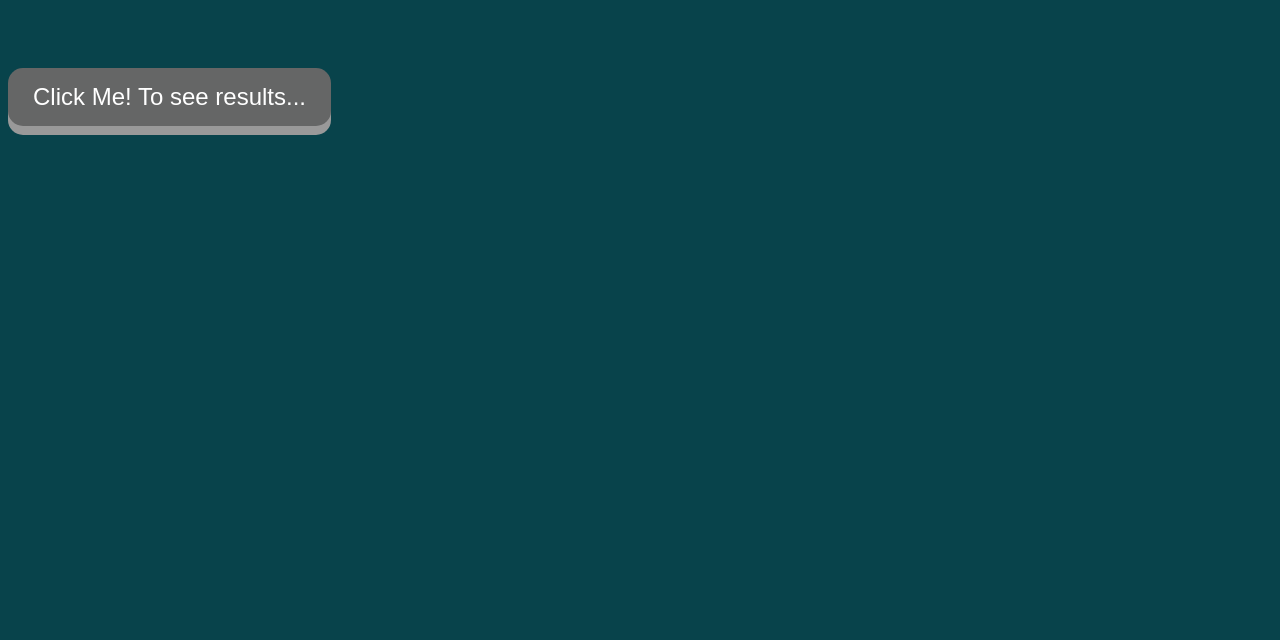
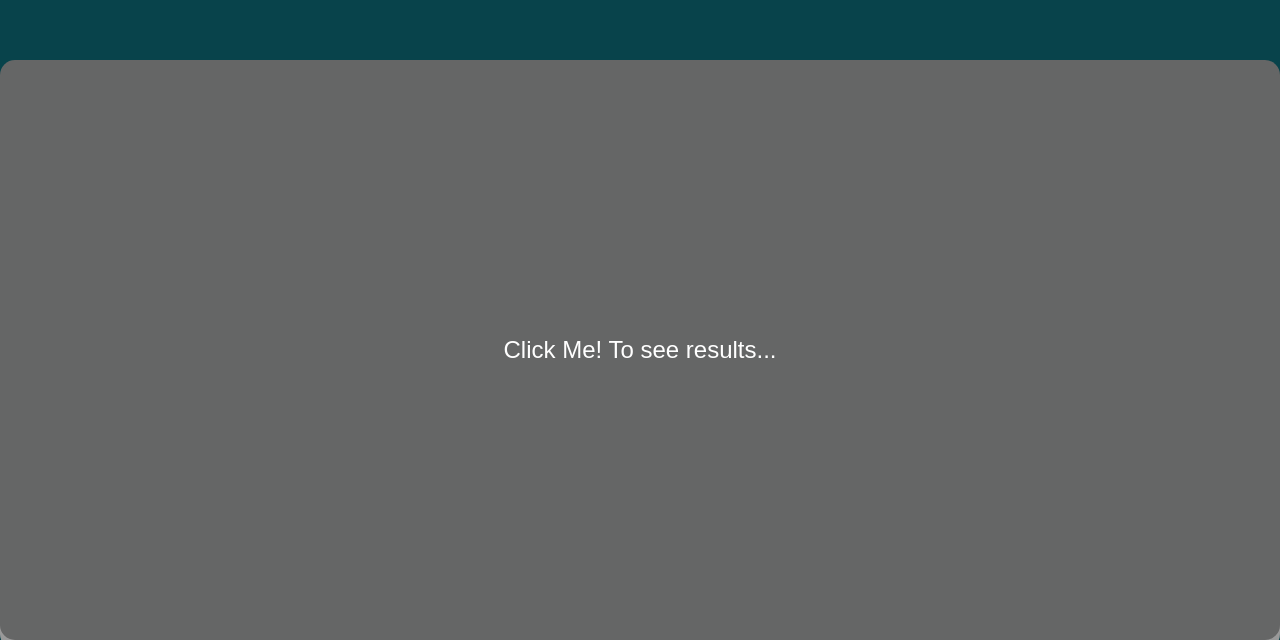
Before and after one commit to DaniRomeroo/ExamenFinalDDL, a plain HTML site: page index.html in a window 1280 px wide. Shown: the part 160-800 px from the top of the page. Drawn offline with Linux system fonts and the light colour scheme.

Commit message:
Update Style.css

```diff
--- a/Style.css
+++ b/Style.css
@@ -79,11 +79,13 @@ html{
     border: none;
     border-radius: 15px;
     box-shadow: 0 9px #999;
-    position: relative;
+    position: absolute;
     top: 220px;
     bottom: 0;
     right: 0;
     left: 0;
+    align-items: center;
+    justify-content: center;
 }
 .button:hover {
     background-color: #292929
```
